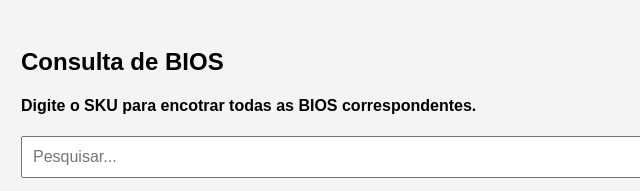
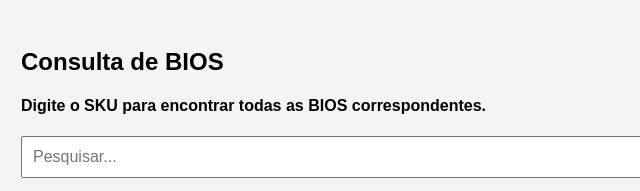
Before and after one commit to Fabiodc1981/bios_consultar_Posi, a plain HTML site: page index.html in a window 1280 px wide. Shown: the top 191 px of the page, 7-647 px from the left. Drawn offline with Linux system fonts and the light colour scheme.

Commit message:
Add files via upload

```diff
--- a/index.html
+++ b/index.html
@@ -35,7 +35,7 @@
 <body>
 
 <h2>Consulta de BIOS</h2>
-<h4>Digite o SKU para encotrar todas as BIOS correspondentes.</h4>
+<h4>Digite o SKU para encontrar todas as BIOS correspondentes.</h4>
 
 <div class="container">
     <div class="tabela-box">
```
